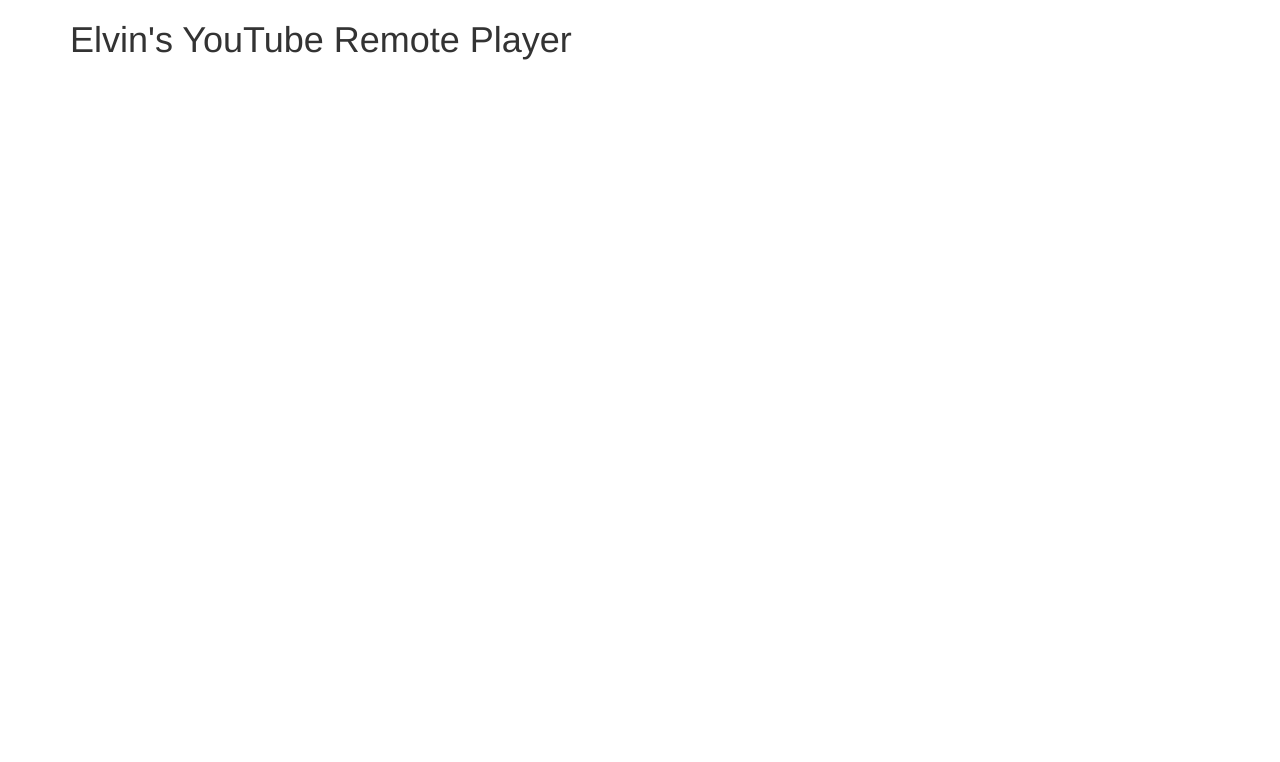
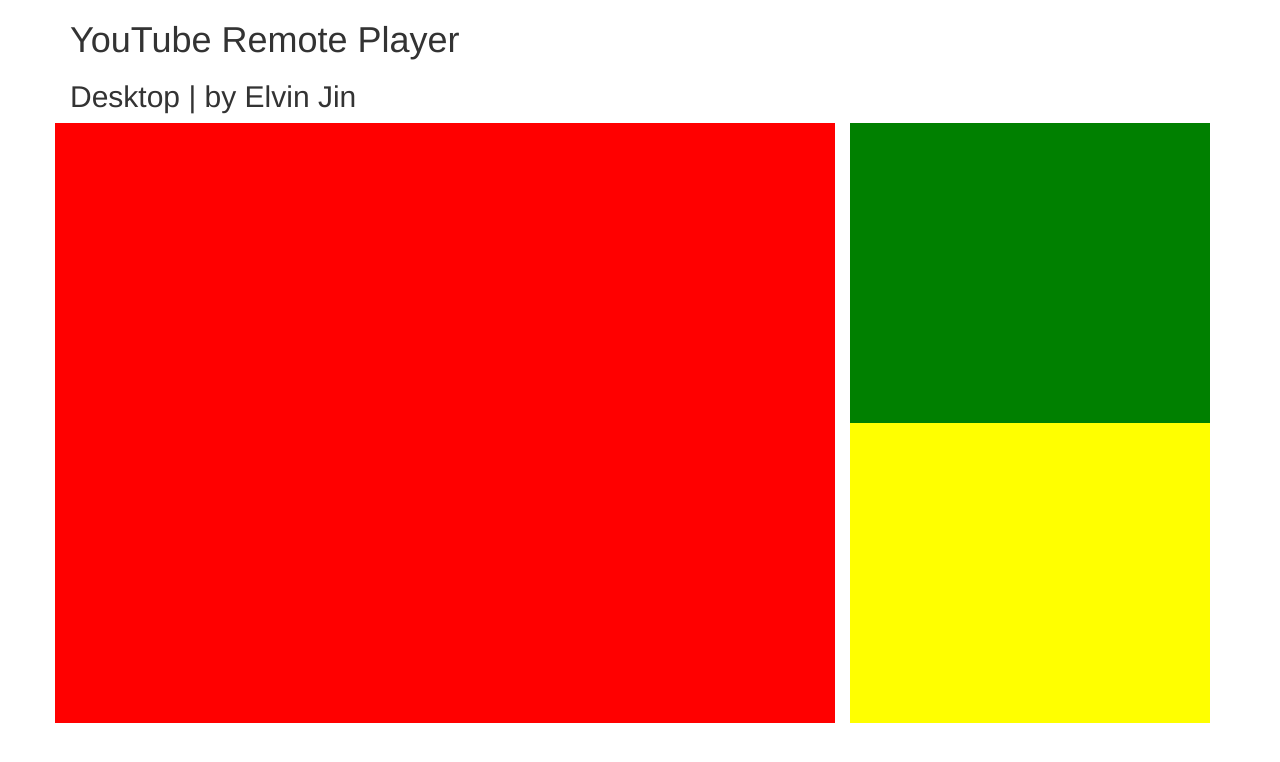
Before and after one commit to ElvinJin/YouTube-Remote, a plain HTML site: page index.html in a window 1280 px wide. Drawn offline with Linux system fonts and the light colour scheme.

Commit message:
Add page responsive structure

```diff
--- a/css/main.css
+++ b/css/main.css
@@ -0,0 +1,14 @@
+#left-col {
+	background-color: red;
+	height: 600px;
+}
+
+#control {
+	background-color: green;
+	height: 300px;
+}
+
+#playlist {
+	background-color: yellow;
+	height: 300px;
+}
--- a/index.html
+++ b/index.html
@@ -2,6 +2,7 @@
 <html>
   <head>
     <meta charset="UTF-8">
+    <meta name="viewport" content="width=device-width, initial-scale=1">
     <title>YouTube Remote Player</title>
     <!-- Bootstrap core CSS -->
       <link href="css/bootstrap.min.css" rel="stylesheet">
@@ -12,13 +13,25 @@
   </head>
   <body>
     <div class="container">
-      <h1>Elvin's YouTube Remote Player</h1>
+      <div class="top-section visible-md-block visible-lg-block">
+        <h1>YouTube Remote Player</h1>
+        <h2>Desktop | by Elvin Jin</h3>
+      </div>
+      <div class="top-section visible-sm-block">
+        <h2>YouTube Remote Player</h1>
+        <h3>Tablet | by Elvin Jin</h3>
+      </div>
+      <div class="top-section visible-xs-block">
+        <h3>YouTube Remote Player</h1>
+        <h5>Mobile | by Elvin Jin</h3>
+      </div>
       <div class="row">
-        <div id="left-col" class="">
-          <div id="control" class="row"></div>
-          <div id="playlist" class="row"></div>
+        <div id="left-col" class="hidden-xs hidden-sm col-md-8">
         </div>
-        <div id="right-col" class=""></div>
+        <div id="right-col" class="col-xs-12 col-md-4">
+          <div id="control" class="col-md-12"></div>
+          <div id="playlist" class="col-md-12"></div>
+        </div>
       </div>
     </div>
   </body>
```
